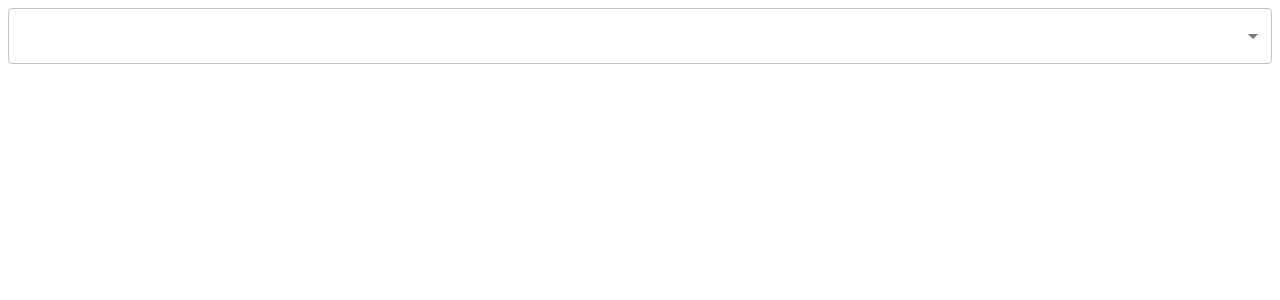
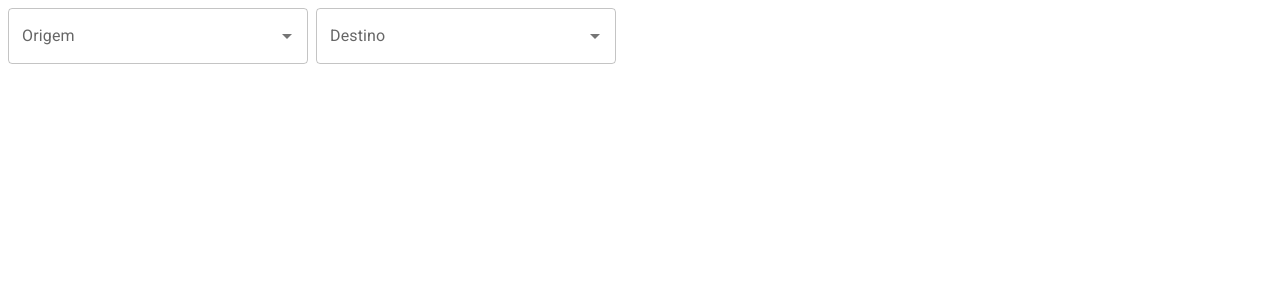
Before and after one commit to diogovaladao/desafio-4code-diogovaladao, a React (Create React App) app in the folder frontend/: page /pagina-inicial in a window 1280 px wide. Shown: the top 300 px of the page. Built offline with nearby package versions, Linux system fonts and the light colour scheme; data requests are answered from the project's data file.

Commit message:
funcionando componente origem

```diff
--- a/frontend/src/pages/dashboard/Dashboard.tsx
+++ b/frontend/src/pages/dashboard/Dashboard.tsx
@@ -7,6 +7,7 @@ export const Dashboard: React.FC = () => {
     return (
         <Box height="100%" display="flex" flexDirection="row" gap={1}>
             <Origem />
+            <Destino />
         </Box>
     );
 };
--- a/frontend/src/shared/components/Origem.tsx
+++ b/frontend/src/shared/components/Origem.tsx
@@ -1,29 +1,33 @@
 import { useEffect, useState } from "react";
 import { Autocomplete, TextField } from "@mui/material";
-import { AeroportosService, IAeroporto } from "../services/voos/AeroportosService";
+import { AeroportosService } from "../services/voos/AeroportosService";
+import { useDebounce } from "../hooks";
 
 
 type listaVoos = {
     label: string;
-    value: IAeroporto
 }
 
 export const Origem = () => {
-    const [opcoes, setOpcoes] = useState<listaVoos[]>();
+    const [opcoes, setOpcoes] = useState<listaVoos[]>([]);
     const [busca, setBusca] = useState('');
     const [selectedName, setSelectedName] = useState<string | undefined>(undefined);
+    const { debounce } = useDebounce();
 
 
 
     useEffect(() => {
-        AeroportosService.getAll(1, busca).then((result) => {
-            console.log(result);
-            setOpcoes(result.data.map((v) => ({
-                label: v.cidade,
-                value: v
-            })))
-        }).catch(e => alert(e.message));
-    }, [busca]);
+        debounce(() => {
+            AeroportosService.getAll(1, busca).then((result) => {
+                if (result instanceof Error) {
+                    alert(result.message);
+                } else {
+                    console.log(result);
+                    setOpcoes(result.data.map(voos => ({ label: voos.cidade })))
+                }
+            });
+        });
+    }, [debounce, busca]);
 
 
 
@@ -39,7 +43,16 @@ export const Origem = () => {
         { label: 'Goiânia' },
     ]*/
 
-    return (<TextField name="teste" fullWidth select>
-        {opcoes?.map(({ label, value }, index) => <option key={index} value={label}>{label}</option>)}
-    </TextField>);
+    return (
+        <Autocomplete
+            disablePortal
+            id="combo-box-demo"
+            options={opcoes}
+            //value={autoCompleteSelectedOption}
+            sx={{ width: 300 }}
+            onInputChange={(_, newValue) => setBusca(newValue)}
+            onChange={(_, newValue) => { setSelectedName(newValue?.label); setBusca('') }}
+            renderInput={(params) => <TextField {...params} label="Origem" />}
+        />
+    );
 };
--- /dev/null
+++ b/frontend/src/shared/hooks/UseDebounce.ts
@@ -0,0 +1,28 @@
+import { useCallback, useRef } from "react";
+
+export const useDebounce = (delay = 300, noteDeleyInFirstTime = true) => {
+    const debouncing = useRef<NodeJS.Timeout>();
+    //const useFirstTime = useRef(noteDeleyInFirstTime);
+
+    const debounce = useCallback((func: () => void) => {
+        if (debouncing.current) {
+            clearTimeout(debouncing.current);
+        }
+        debouncing.current = setTimeout(() => func(), delay);
+    }, [delay]);
+
+    /*
+    se eu fizer dessa maneira ele executa duas consultas ao mesmo tempo assim que carrega a página
+     if (useFirstTime.current){
+            useFirstTime.current = false;
+            func();
+        } else {
+            if (debouncing.current) {
+                clearTimeout(debouncing.current);
+            }
+            debouncing.current = setTimeout(() => func(), delay);
+        }
+    }, [delay]);*/
+
+    return { debounce };
+};
--- /dev/null
+++ b/frontend/src/shared/hooks/index.ts
@@ -0,0 +1 @@
+export * from './UseDebounce';
--- a/frontend/src/shared/services/voos/AeroportosService.ts
+++ b/frontend/src/shared/services/voos/AeroportosService.ts
@@ -24,7 +24,7 @@ type TAeroportoTotalCount = {
 
 const getAll = async (page = 1, filter = ''): Promise<TAeroportoTotalCount> => {
     try {
-        const urlRelativa = `/aeroportos?_page=${page}&_limit=${Environment.LIMITE_DE_LINHAS}&nome_like=${filter}`;
+        const urlRelativa = `/aeroportos?_page=${page}&_limit=${Environment.LIMITE_DE_LINHAS}&cidade_like=${filter}`;
         const { data, headers } = await Api.get(urlRelativa);
         return {
             data,
```
